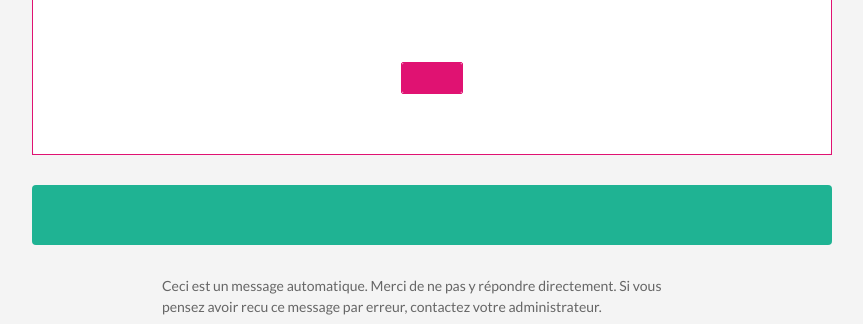
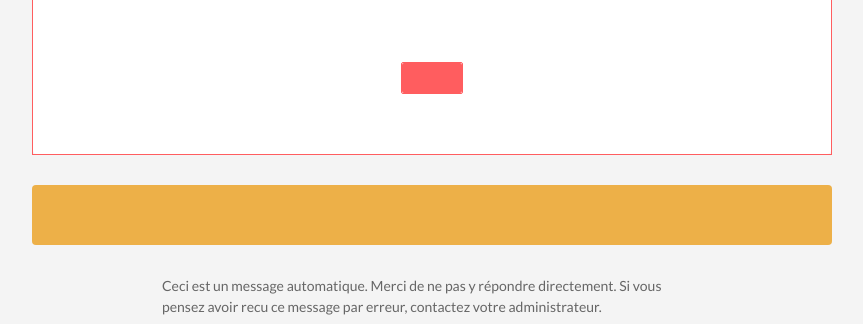
Before and after one commit to Jordan-Kowal/django-react-starter, a Django app: template backend/core/templates/core/emails/base.html in a window 1280 px wide. Shown: the part 157-481 px from the top of the page, without its empty margins (208-1071 px from the left). Run offline with Django 4.2, Linux system fonts and the light colour scheme; the template is opened without the code that fills it, so the values that code supplies are empty.

Commit message:
theme: Updated colors for django admin and emails

```diff
--- a/backend/core/templates/core/emails/base.html
+++ b/backend/core/templates/core/emails/base.html
@@ -43,7 +43,7 @@
             >
               <table
                 class="es-content-body"
-                style="mso-table-lspace:0;mso-table-rspace:0;border-collapse:collapse;border-spacing:0;background-color:transparent;width:800px;border-left: 1px solid #e01272;border-right:1px solid #e01272;border-top:1px solid #e01272"
+                style="mso-table-lspace:0;mso-table-rspace:0;border-collapse:collapse;border-spacing:0;background-color:transparent;width:800px;border-left: 1px solid #ff5d5f;border-right:1px solid #ff5d5f;border-top:1px solid #ff5d5f"
                 cellspacing="0"
                 cellpadding="0"
                 align="center"
@@ -135,7 +135,7 @@
             <td align="center" style="padding:0;Margin:0">
               <table
                 class="es-content-body"
-                style="mso-table-lspace:0;mso-table-rspace:0;border-collapse:collapse;border-spacing:0;background-color:transparent;width:800px;border-left:1px solid #e01272;border-right:1px solid #e01272;border-bottom:1px solid #e01272"
+                style="mso-table-lspace:0;mso-table-rspace:0;border-collapse:collapse;border-spacing:0;background-color:transparent;width:800px;border-left:1px solid #ff5d5f;border-right:1px solid #ff5d5f;border-bottom:1px solid #ff5d5f"
                 cellspacing="0"
                 cellpadding="0"
                 align="center"
@@ -183,12 +183,12 @@
                                     >
                                       <span
                                         class="es-button-border"
-                                        style="border-style:solid;border-color:#e01272;background:1px;border-width:1px;display:inline-block;border-radius:2px;width:auto"
+                                        style="border-style:solid;border-color:#ff5d5f;background:1px;border-width:1px;display:inline-block;border-radius:2px;width:auto"
                                         ><a
                                           href="{% block cta-link %}{% endblock %}"
                                           class="es-button"
                                           target="_blank"
-                                          style="mso-style-priority:100 !important;text-decoration:none;-webkit-text-size-adjust:none;-ms-text-size-adjust:none;mso-line-height-rule:exactly;font-family:helvetica, 'helvetica neue', arial, verdana, sans-serif;font-size:20px;color:#FFFFFF;border-style:solid;border-color:#e01272;border-width:15px 30px;display:inline-block;background:#e01272;border-radius:2px;font-weight:normal;font-style:normal;line-height:24px;width:auto;text-align:center"
+                                          style="mso-style-priority:100 !important;text-decoration:none;-webkit-text-size-adjust:none;-ms-text-size-adjust:none;mso-line-height-rule:exactly;font-family:helvetica, 'helvetica neue', arial, verdana, sans-serif;font-size:20px;color:#FFFFFF;border-style:solid;border-color:#ff5d5f;border-width:15px 30px;display:inline-block;background:#ff5d5f;border-radius:2px;font-weight:normal;font-style:normal;line-height:24px;width:auto;text-align:center"
                                         >
                                           {% block cta-text %}{% endblock %}</a
                                         ></span
@@ -318,11 +318,11 @@
                               style="padding:0;Margin:0;width:800px"
                             >
                               <table
-                                style="mso-table-lspace:0;mso-table-rspace:0;border-collapse:separate;border-spacing:0;background-color:#1fb393;border-radius:4px"
+                                style="mso-table-lspace:0;mso-table-rspace:0;border-collapse:separate;border-spacing:0;background-color:#edb048;border-radius:4px"
                                 width="100%"
                                 cellspacing="0"
                                 cellpadding="0"
-                                bgcolor="#1fb393"
+                                bgcolor="#edb048"
                               >
                                 <tbody>
                                   <tr style="border-collapse:collapse">
--- a/backend/django_react_starter/templates/admin/base_site.html
+++ b/backend/django_react_starter/templates/admin/base_site.html
@@ -6,8 +6,8 @@
   :root {
     --primary: #181818;
     --secondary: #181818;
-    --accent: #e01272; /* Same as frontend */
-    --header-color: #1fb393; /* Same as frontend */
+    --accent: #ff5d5f; /* Same as frontend */
+    --header-color: #edb048; /* Same as frontend */
   }
 
   #header {
@@ -18,7 +18,7 @@
 
 {% block branding %}
 <a href="{% url 'admin:index' %}" id="site-name">
-  <img src="https://jordan-kowal.github.io/assets/jkdev/logo.png" alt="logo" height="25">
+  <img src="https://jordan-kowal.github.io/assets/jkdev/logo.png" alt="logo" height="25" style="margin-right: 8px;">
 </a>
 {{ block.super }}
 {% endblock %}
```
Also changed, not shown: CHANGELOG.md.
